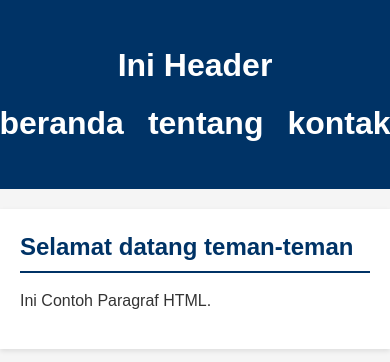
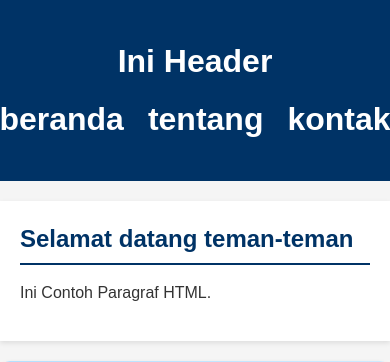
Before and after one commit to 2511500006-collab/2511500006-PWD-TI1A-2526, a PHP site: page / in a window 390 px wide. Shown: the top 362 px of the page. Run offline with PHP 8.4, Linux system fonts and the light colour scheme.

Commit message:
styling header mode mobile

```diff
--- a/pertemuan-04/style.css
+++ b/pertemuan-04/style.css
@@ -78,6 +78,16 @@
         background-color: #cc04a1;
         transform: translate(1px);
     }
+
+    @media (max-width: 600px) {
+        header{
+            padding: 16px;
+            position: sticky;
+            top: 0;
+            z-index: 1000;
+        }
+    }
+
 
     #about {
     background: linear-gradient(135deg, #b3e0ff 0%, #ffffff 100%);
```
Also changed, not shown: pertemuan-04/README.md.
